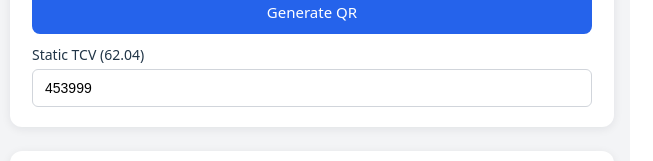
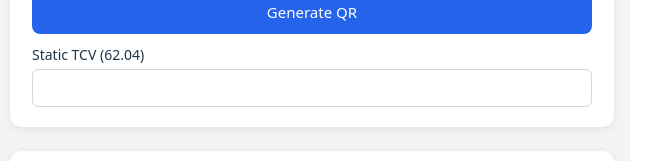
Before and after one commit to Bobkh72/emv-qr-app, a React (Vite) app: page / in a window 1280 px wide. Shown: the part 591-752 px from the top of the page, without its empty margins (6-659 px from the left). Built offline with nearby package versions, Linux system fonts and the light colour scheme.

Commit message:
Change initial state of tcvStatic to an empty string

```diff
--- a/src/App.tsx
+++ b/src/App.tsx
@@ -84,7 +84,7 @@ const [timestamp, setTimestamp] = useState(getCurrentTimestamp());
   // Dropdown: USD / LBP
   const [currency, setCurrency] = useState("422");  // default LBP
 
-  const [tcvStatic, setTcvStatic] = useState("453999");
+  const [tcvStatic, setTcvStatic] = useState("");
   const [tcvDynamic, setTcvDynamic] = useState("795679");
 
   const [payload, setPayload] = useState("");
```
